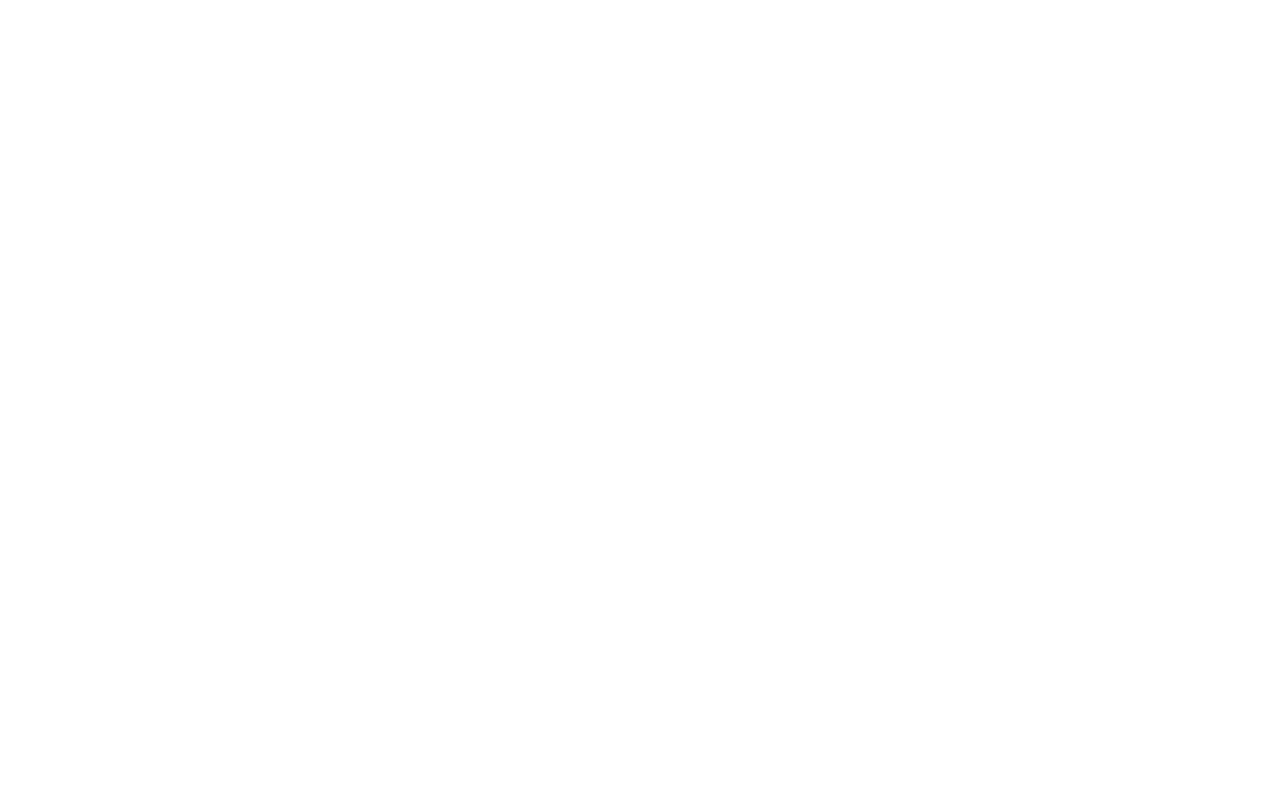
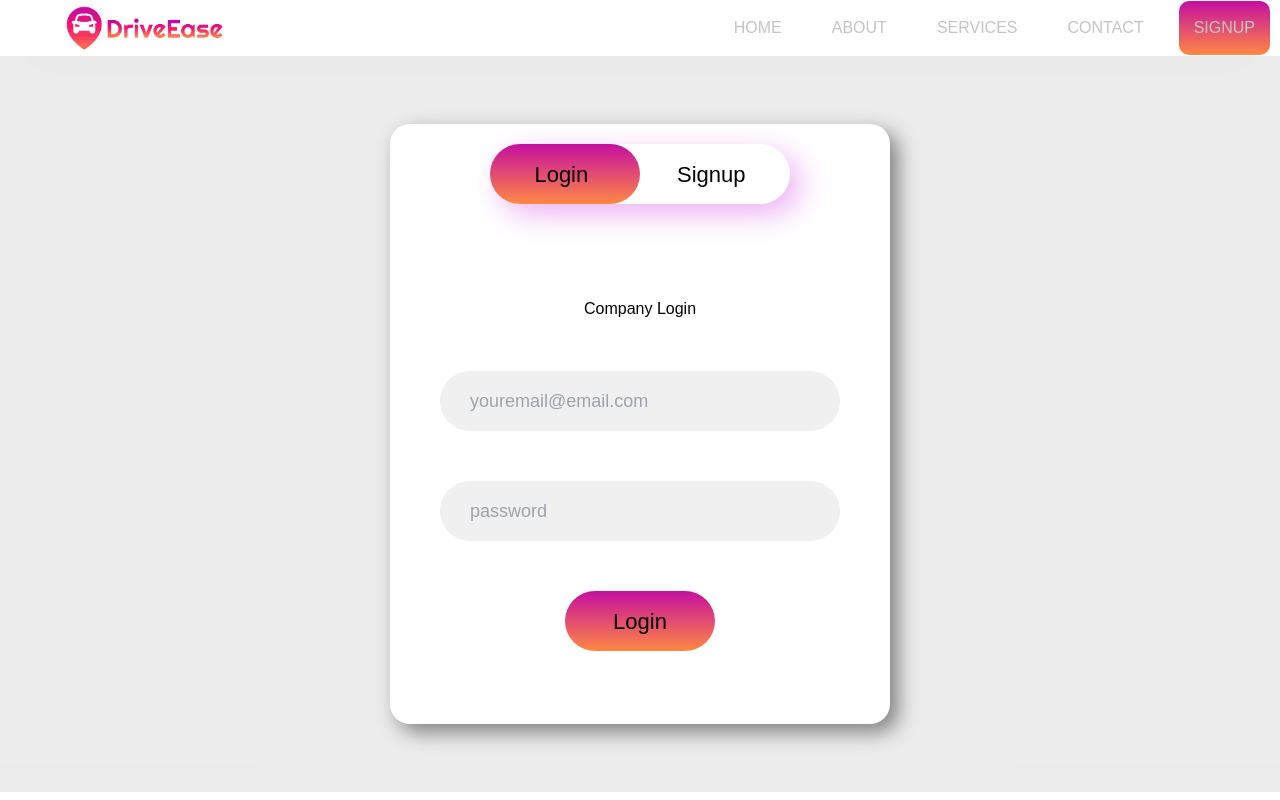
Before and after one commit to jeel-butani/DriveEase-React, a React (Vite) app: page /companyLoginSignup in a window 1280 px wide. Before the commit this address had no page. Built offline with nearby package versions, Linux system fonts and the light colour scheme.

Commit message:
app pages

```diff
--- a/src/App.jsx
+++ b/src/App.jsx
@@ -6,6 +6,8 @@
 import Service from './pages/services';
 import Contact from './pages/contact';
 import LoginSignup from './pages/userLoginSignup';
+import DriverLoginSignup from './pages/driverLoginSignup';
+import CompanyLoginSignup from './pages/companyLoginSignup';
 
 function App() {
 
@@ -17,7 +19,9 @@
           <Route path="/about" element={<About />} />
           <Route path="/services" element={<Service />} />
           <Route path="/contact" element={<Contact />} />
-          <Route path="/loginSignup" element={<LoginSignup />} />
+          <Route path="/userLoginSignup" element={<LoginSignup />} />
+          <Route path="/driverLoginSignup" element={<DriverLoginSignup/>} />
+          <Route path="/companyLoginSignup" element={<CompanyLoginSignup/>} />
 
         </Routes>
       </>
--- a/src/components/NavBar.jsx
+++ b/src/components/NavBar.jsx
@@ -37,9 +37,9 @@
                 <a className='loginBtn font-bold' alt="SIGNUP" onClick={toggleSignUpOptions}>SIGNUP</a>
                 {showSignUpOptions &&
                     <div className="signUpOptions">
-                        <Link to="/loginSignup" alt='USER' className='font-medium'>USER</Link>
-                        <a alt='DRIVER' className='font-medium'>DRIVER</a>
-                        <a alt='COMPANY' className='font-medium'>COMPANY</a>
+                        <Link to="/userLoginSignup" alt='USER' className='font-medium'>USER</Link>
+                        <Link to='/driverLoginSignup' alt='DRIVER' className='font-medium'>DRIVER</Link>
+                        <Link to='/companyLoginSignup' alt='COMPANY' className='font-medium'>COMPANY</Link>
                     </div>
                 }
             </div>
--- /dev/null
+++ b/src/pages/companyLoginSignup.jsx
@@ -0,0 +1,70 @@
+import React, { useRef, useEffect } from 'react';
+import Navbar from '../components/NavBar';
+
+const companyLoginSignup = ()=> {
+    const signupRef = useRef(null);
+    const loginRef = useRef(null);
+    const sliderRef = useRef(null);
+    const formSectionRef = useRef(null);
+
+    useEffect(() => {
+        const signupButton = signupRef.current;
+        const loginButton = loginRef.current;
+        const slider = sliderRef.current;
+        const formSection = formSectionRef.current;
+
+        const handleSignupClick = () => {
+            slider.classList.add("moveslider");
+            formSection.classList.add("form-section-move");
+        };
+
+        const handleLoginClick = () => {
+            slider.classList.remove("moveslider");
+            formSection.classList.remove("form-section-move");
+        };
+
+        signupButton.addEventListener("click", handleSignupClick);
+        loginButton.addEventListener("click", handleLoginClick);
+
+        return () => {
+            signupButton.removeEventListener("click", handleSignupClick);
+            loginButton.removeEventListener("click", handleLoginClick);
+        };
+    }, []);
+
+    return (
+        <>
+            <header>
+            <Navbar/>
+            </header>
+            <div className="body">
+                <div className="main-container">
+                    <div className="slider" ref={sliderRef}></div>
+                    <div className="btn">
+                        <button className="login" ref={loginRef}>Login</button>
+                        <button className="signup" ref={signupRef}>Signup</button>
+                    </div>
+                    <div className="form-section" ref={formSectionRef}>
+
+                        <div className="login-box">
+                            <p className='text-3xl font-bold'>Company Login</p>
+                            <input type="email" className="email ele" placeholder="youremail@email.com" />
+                            <input type="password" className="password ele" placeholder="password" />
+                            <button className="clkbtn text3xl font-medium">Login</button>
+                        </div>
+                        <div className="signup-box">
+                            <p className='text-2xl font-bold'>Company Signup</p>
+                            <input type="text" className="name ele" placeholder="Enter your name" />
+                            <input type="email" className="email ele" placeholder="youremail@email.com" />
+                            <input type="password" className="password ele" placeholder="password" />
+                            <input type="password" className="password ele" placeholder="Confirm password" />
+                            <button className="clkbtn font-medium">Signup</button>
+                        </div>
+                    </div>
+                </div>
+            </div>
+        </>
+    );
+};
+
+export default companyLoginSignup
--- /dev/null
+++ b/src/pages/driverLoginSignup.jsx
@@ -0,0 +1,70 @@
+import React, { useRef, useEffect } from 'react';
+import Navbar from '../components/NavBar';
+
+const driverLoginSignup = ()=> {
+    const signupRef = useRef(null);
+    const loginRef = useRef(null);
+    const sliderRef = useRef(null);
+    const formSectionRef = useRef(null);
+
+    useEffect(() => {
+        const signupButton = signupRef.current;
+        const loginButton = loginRef.current;
+        const slider = sliderRef.current;
+        const formSection = formSectionRef.current;
+
+        const handleSignupClick = () => {
+            slider.classList.add("moveslider");
+            formSection.classList.add("form-section-move");
+        };
+
+        const handleLoginClick = () => {
+            slider.classList.remove("moveslider");
+            formSection.classList.remove("form-section-move");
+        };
+
+        signupButton.addEventListener("click", handleSignupClick);
+        loginButton.addEventListener("click", handleLoginClick);
+
+        return () => {
+            signupButton.removeEventListener("click", handleSignupClick);
+            loginButton.removeEventListener("click", handleLoginClick);
+        };
+    }, []);
+
+    return (
+        <>
+            <header>
+            <Navbar/>
+            </header>
+            <div className="body">
+                <div className="main-container">
+                    <div className="slider" ref={sliderRef}></div>
+                    <div className="btn">
+                        <button className="login" ref={loginRef}>Login</button>
+                        <button className="signup" ref={signupRef}>Signup</button>
+                    </div>
+                    <div className="form-section" ref={formSectionRef}>
+
+                        <div className="login-box">
+                            <p className='text-3xl font-bold'>Driver Login</p>
+                            <input type="email" className="email ele" placeholder="youremail@email.com" />
+                            <input type="password" className="password ele" placeholder="password" />
+                            <button className="clkbtn text3xl font-medium">Login</button>
+                        </div>
+                        <div className="signup-box">
+                            <p className='text-2xl font-bold'>Driver Signup</p>
+                            <input type="text" className="name ele" placeholder="Enter your name" />
+                            <input type="email" className="email ele" placeholder="youremail@email.com" />
+                            <input type="password" className="password ele" placeholder="password" />
+                            <input type="password" className="password ele" placeholder="Confirm password" />
+                            <button className="clkbtn font-medium">Signup</button>
+                        </div>
+                    </div>
+                </div>
+            </div>
+        </>
+    );
+};
+
+export default driverLoginSignup
--- a/src/pagesCss/userLoginSignup.css
+++ b/src/pagesCss/userLoginSignup.css
@@ -6,7 +6,7 @@
 }
 
 .body {
-    height: 100vh;
+    height: 92vh;
     display: flex;
     justify-content: center;
     align-items: center;
```
